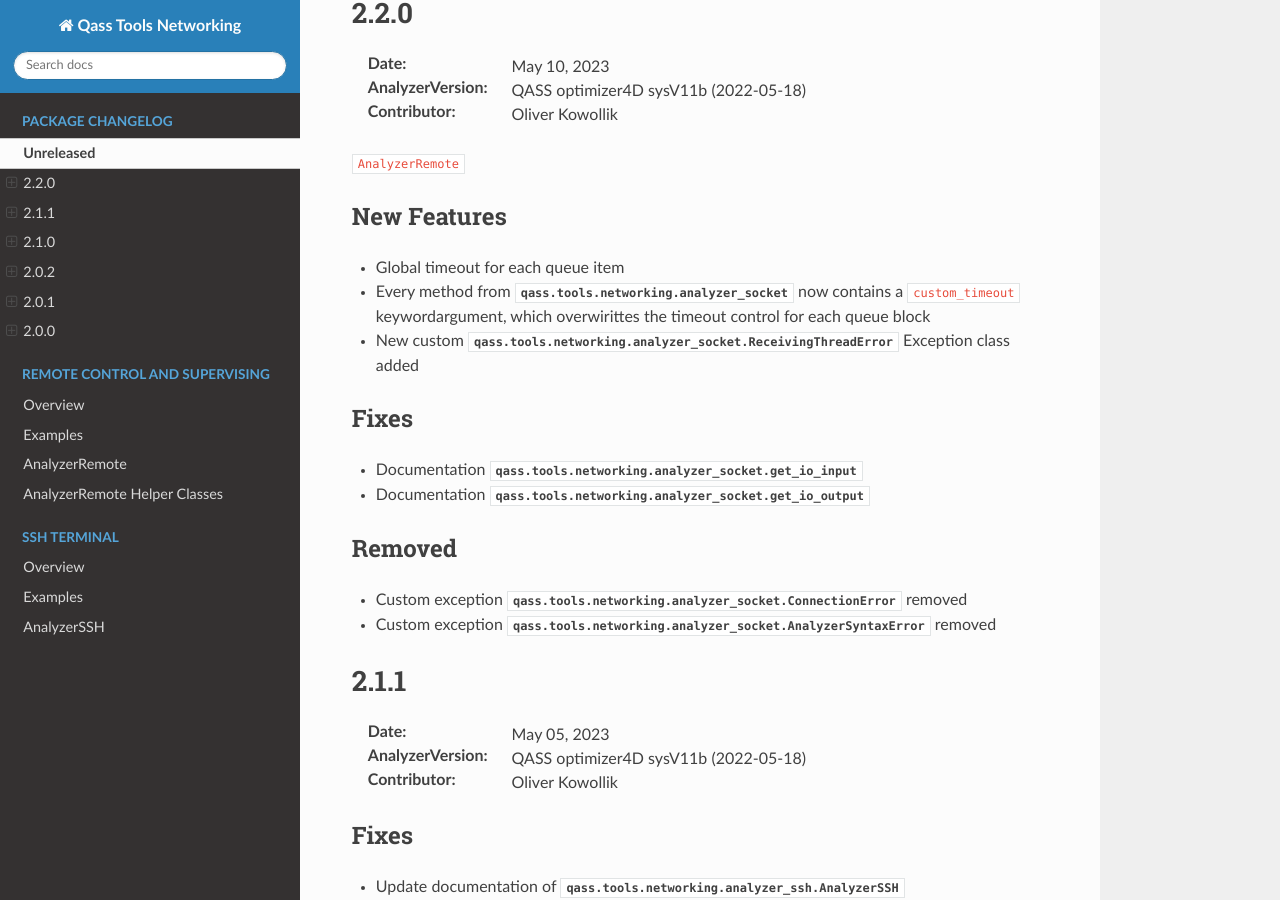
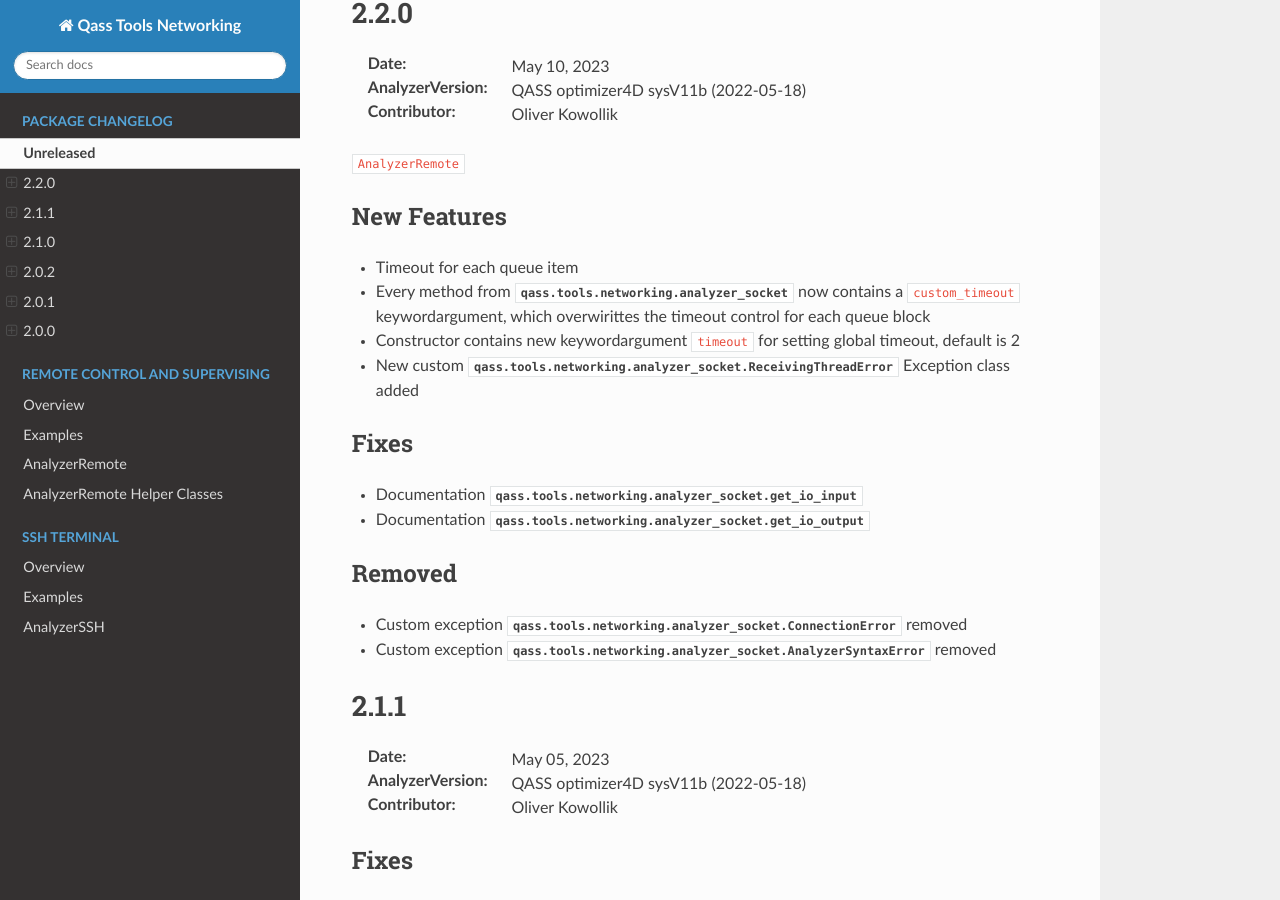
Before and after one commit to QASS/qass-tools-networking, a Sphinx documentation site: the page built from docs/source/changelog.rst, in a window 1280 px wide and 900 px high, scrolled down 310 px. Built offline with Sphinx 7.4.7 and the Read the Docs theme 2.0.0, drawn with Linux system fonts in a browser that asks for light colours.

Commit message:
Update Changelog

```diff
--- a/docs/source/changelog.rst
+++ b/docs/source/changelog.rst
@@ -17,8 +17,9 @@ Planned changes for next releases will be noted here. If you have any suggestion
 
 New Features
 ------------
-* Global timeout for each queue item
+* Timeout for each queue item
 * Every method from :mod:`qass.tools.networking.analyzer_socket` now contains a ``custom_timeout`` keywordargument, which overwirittes the timeout control for each queue block
+* Constructor contains new keywordargument ``timeout`` for setting global timeout, default is 2
 * New custom :mod:`qass.tools.networking.analyzer_socket.ReceivingThreadError` Exception class added
 
 Fixes
```
